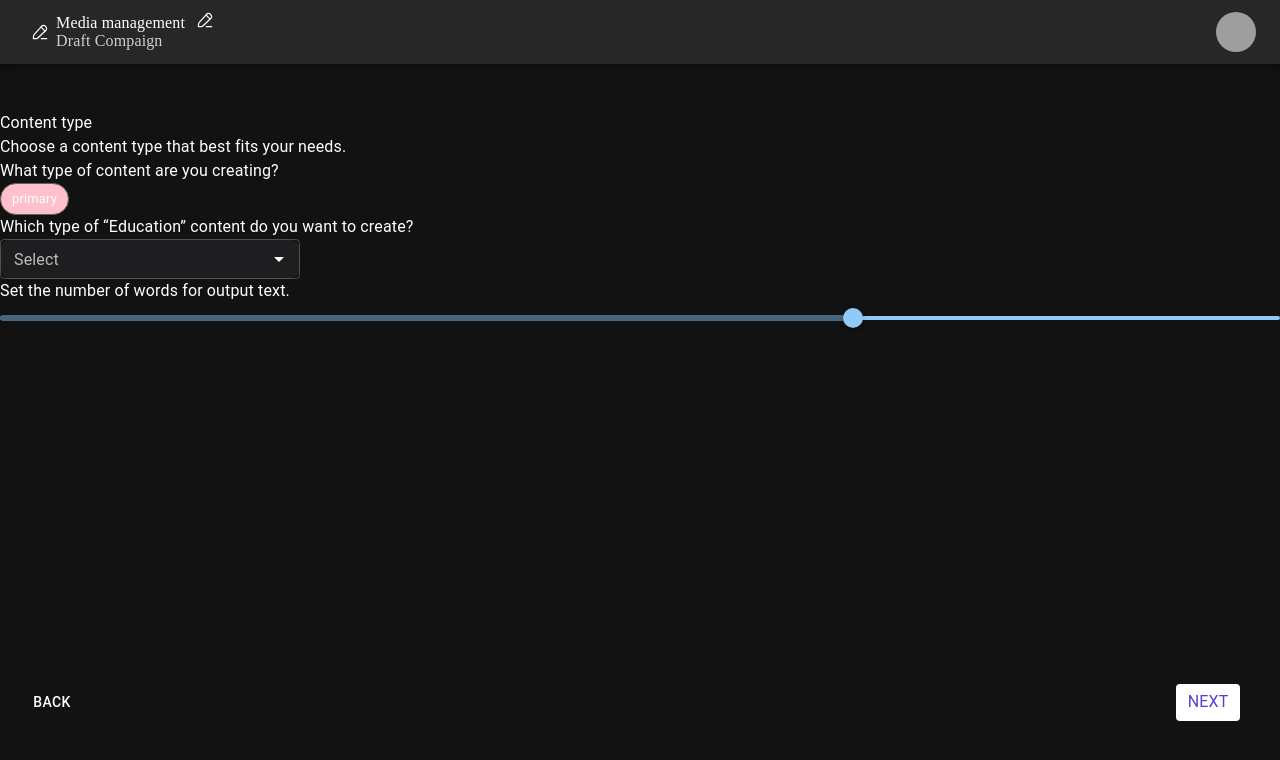
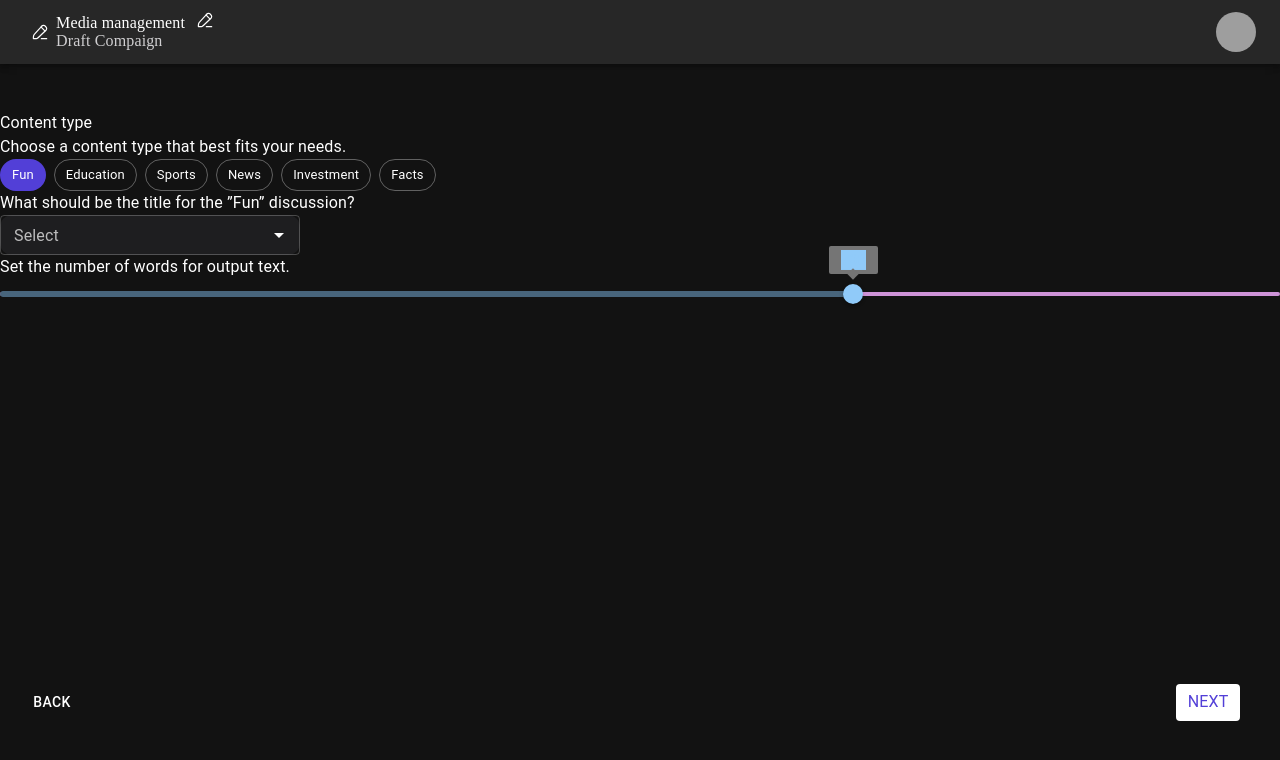
Before and after one commit to adeel146/kosmic-assessment, a React (Vite) app: page / in a window 1280 px wide. Shown: the top 760 px of the page. Built offline with nearby package versions, Linux system fonts and the light colour scheme; grey boxes are pictures that could not be loaded.

Commit message:
add rwadme file

```diff
--- a/src/components/MainArea.jsx
+++ b/src/components/MainArea.jsx
@@ -1,3 +1,4 @@
+import React, { useState } from "react";
 import {
   Autocomplete,
   Chip,
@@ -6,10 +7,13 @@ import {
   TextField,
   Typography,
 } from "@mui/material";
-import React from "react";
+import styled from "@emotion/styled";
 
 const MainArea = () => {
-  const top100Films = [
+  const contentTypes = [
+    {
+      label: "Fun",
+      options: [
         "Board games revival",
         "Comedy trends",
         "Amusement parks",
@@ -20,29 +24,150 @@ const MainArea = () => {
         "Crafting movement",
         "Social gaming",
         "Virtual reality",
+      ],
+    },
+    {
+      label: "Education",
+      options: [
+        "Gamified learning",
+        "Education systems",
+        "Bilingual benefits",
+        "Standardized testing",
+        "Arts in schools",
+        "Tech bootcamps",
+        "Homeschooling dynamics",
+        "Mentorship importance",
+        "Educational equity",
+        "Mobile learning",
+      ],
+    },
+    {
+      label: "Sports",
+      options: [
+        "Sports medicine",
+        "Team sociology",
+        "Olympic economics",
+        "Gender parity",
+        "Fandom psychology",
+        "Extreme sports",
+        "Sports business",
+        "Youth athletics",
+        "Data analytics",
+        "Doping ethics",
+      ],
+    },
+    {
+      label: "News",
+      options: [
+        "Citizen journalism",
+        "Whistleblower influence",
+        "Fake news",
+        "Print media survival",
+        "Social media news",
+        "Cybersecurity news",
+        "Democratic media",
+        "News deserts",
+        "News economics",
+        "Broadcast evolution",
+      ],
+    },
+    {
+      label: "Investment",
+      options: [
+        "Robo-advising",
+        "Geopolitical impacts",
+        "Index funds",
+        "Real estate trends",
+        "Startup investing",
+        "Social trading",
+        "Tax strategies",
+        "Emerging markets",
+        "Financial literacy",
+        "Pension futures",
+      ],
+    },
+    {
+      label: "Facts",
+      options: [
+        "Animal oddities",
+        "Everyday science",
+        "Historical obscurities",
+        "Science myths",
+        "Human body facts",
+        "Oceanic discoveries",
+        "Space exploration",
+        "Ancient tech",
+        "World laws",
+        "Bizarre news",
+      ],
+    },
   ];
+
+  // Define a custom styled component for the linear gradient slider
+  const CustomSlider = styled(Slider)(({ theme }) => ({
+    color: theme.palette.primary.main,
+    "& .MuiSlider-rail": {
+      backgroundColor: theme.palette.secondary.main, // Adjust as needed
+    },
+    "& .MuiSlider-thumb": {
+      backgroundColor: theme.palette.primary.main,
+      "&:hover, &.Mui-focusVisible": {
+        boxShadow: "0px 0px 0px 8px rgba(255, 125, 255, 0.16)",
+      },
+    },
+    "& .MuiSlider-valueLabel": {
+      color: theme.palette.primary.main,
+    },
+    "& .MuiSlider-valueLabelCircle": {
+      backgroundColor: theme.palette.primary.main,
+    },
+  }));
+
+  const [selectedContent, setSelectedContent] = useState("Fun");
+  const [selectedTitle, setSelectedTitle] = useState(null);
+  const [wordCount, setWordCount] = useState(700);
+
+  const handleContentChange = (content) => {
+    setSelectedContent(content);
+    setSelectedTitle(null); // Reset selected title when content type changes
+  };
+
+  const handleTitleChange = (title) => {
+    setSelectedTitle(title);
+  };
+
   return (
     <div>
       <Typography>Content type</Typography>
       <Typography>Choose a content type that best fits your needs.</Typography>
-      <Typography>What type of content are you creating?</Typography>
       <Stack direction="row" spacing={1}>
+        {contentTypes.map((content) => (
           <Chip
-          label="primary"
-          variant="outlined"
-          sx={{ backgroundColor: "pink" }}
-          onClick={() => console.log("")}
+            key={content.label}
+            label={content.label}
+            variant={selectedContent === content.label ? "filled" : "outlined"}
+            sx={{
+              backgroundColor:
+                selectedContent === content.label ? "#523FD7" : "",
+            }}
+            onClick={() => handleContentChange(content.label)}
           />
+        ))}
       </Stack>
-      <Typography>
-        Which type of “Education” content do you want to create?
-      </Typography>
+
+      {selectedContent && (
+        <>
+          <Typography>{`What should be the title for the ”${selectedContent}” discussion?`}</Typography>
           <Autocomplete
-        variant=""
             size="small"
             disablePortal
             id="combo-box-demo"
-        options={top100Films}
+            options={
+              contentTypes.find((content) => content.label === selectedContent)
+                .options
+            }
+            value={selectedTitle}
+            onChange={(event, newValue) => handleTitleChange(newValue)}
             sx={{ width: 300 }}
             renderInput={(params) => (
               <TextField
@@ -57,14 +182,15 @@ const MainArea = () => {
               />
             )}
           />
+        </>
+      )}
+
       <Typography>Set the number of words for output text.</Typography>
-      <Slider
-        defaultValue={700}
-        // value={value}
+      <CustomSlider
+        value={wordCount}
         min={100}
         max={1000}
-        step={null}
-        valueLabelDisplay="auto"
+        valueLabelDisplay="on"
         track="inverted"
         railProps={{
           sx: {
@@ -81,7 +207,7 @@ const MainArea = () => {
             backgroundColor: "#222",
           },
         }}
-        // onChange={handleChange}
+        onChange={(event, newValue) => setWordCount(newValue)}
       />
     </div>
   );
```
Also changed, not shown: 1 other file (tests, documents, lock files or other folders). Lines whose indentation alone changed are shown as unchanged.
